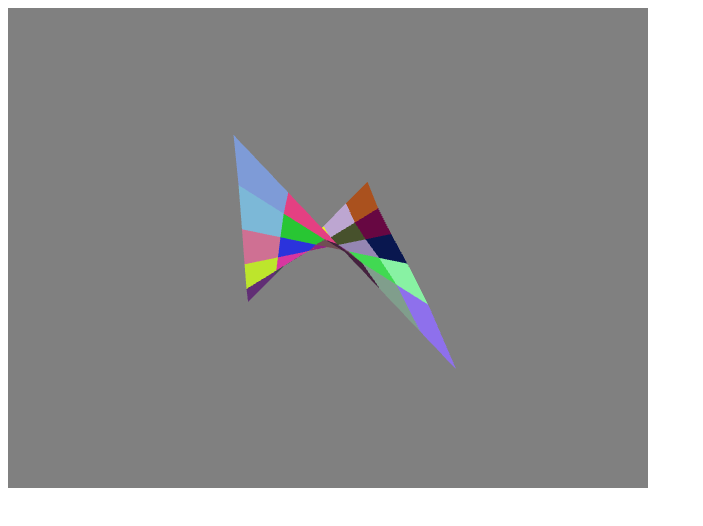
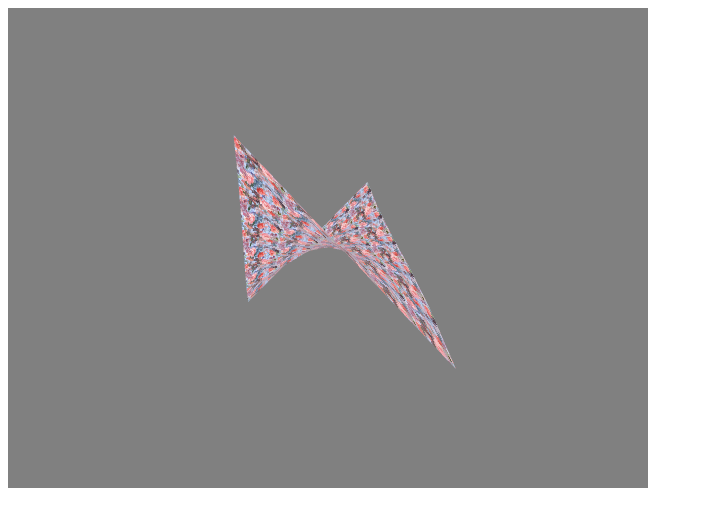
Before and after one commit to tanya-marych/WebGL-Cayley-surface, a plain HTML site: page index.html in a window 1280 px wide. Shown: the whole page, without its empty margins (0-703 px from the left). Drawn offline with Linux system fonts and the light colour scheme.

Commit message:
Cayley surface with texture

```diff
--- /dev/null
+++ b/lab2.js
@@ -0,0 +1,530 @@
+const background = 'background2.jpg';
+
+var rotation = 0.0;
+
+let indices = [];
+let vertexCount = 0;
+
+var step = 0.4;
+var diapazon = 1;
+
+main();
+
+//
+// Start here
+//
+function main() {
+  const canvas = document.querySelector('#glcanvas');
+  const gl = canvas.getContext('webgl') || canvas.getContext('experimental-webgl');
+
+  // If we don't have a GL context, give up now
+
+  if (!gl) {
+    alert('Unable to initialize WebGL. Your browser or machine may not support it.');
+    return;
+  }
+
+  // Vertex shader program
+
+  const vsSource = `
+    attribute vec4 aVertexPosition;
+    attribute vec2 aTextureCoord;
+
+    uniform mat4 uModelViewMatrix;
+    uniform mat4 uProjectionMatrix;
+
+    varying highp vec2 vTextureCoord;
+
+    void main(void) {
+      gl_Position = uProjectionMatrix * uModelViewMatrix * aVertexPosition;
+
+      // передаём текстурные координаты во фрагментный шейдер
+      vTextureCoord = aTextureCoord;
+    }
+  `;
+
+  // Fragment shader program
+
+  const fsSource = `
+    precision mediump float;
+
+    varying highp vec2 vTextureCoord;
+
+    uniform sampler2D uSampler;
+
+    void main(void) {
+      gl_FragColor = texture2D(uSampler, vTextureCoord);
+    }
+  `;
+
+  // Initialize a shader program; this is where all the lighting
+  // for the vertices and so forth is established.
+  const shaderProgram = initShaderProgram(gl, vsSource, fsSource);
+
+  // Collect all the info needed to use the shader program.
+  // Look up which attributes our shader program is using
+  // for aVertexPosition, aVevrtexColor and also
+  // look up uniform locations.
+  const programInfo = {
+    program: shaderProgram,
+    attribLocations: {
+      vertexPosition: gl.getAttribLocation(shaderProgram, 'aVertexPosition'),
+      textureCoord: gl.getAttribLocation(shaderProgram, 'aTextureCoord'),
+    },
+    uniformLocations: {
+      projectionMatrix: gl.getUniformLocation(shaderProgram, 'uProjectionMatrix'),
+      modelViewMatrix: gl.getUniformLocation(shaderProgram, 'uModelViewMatrix'),
+      uSampler: gl.getUniformLocation(shaderProgram, 'uSampler'),
+    },
+  };
+
+  // Here's where we call the routine that builds all the
+  // objects we'll be drawing.
+  const buffers = initBuffers(gl);
+
+  const texture = loadTexture(gl, background);
+
+  var then = 0;
+
+  // Draw the scene repeatedly
+  function render(now) {
+    now *= 0.001;  // convert to seconds
+    const deltaTime = now - then;
+    then = now;
+
+    drawScene(gl, programInfo, buffers, texture, deltaTime, vertexCount);
+
+    requestAnimationFrame(render);
+  }
+  requestAnimationFrame(render);
+}
+
+//
+// initBuffers
+//
+function getPoints () {
+    var positions = [];
+    var getZ = (x,y) => x*y - Math.pow(x,3)/6;
+
+    var pushPoint = val => val.map(i => positions.push(i));
+
+    for (let x = -diapazon; x < diapazon; x += step) {
+        for (let y = -diapazon; y < diapazon; y += step) {
+            let x0 = x;
+            let y0 = y;
+            let z0 = getZ(x0, y0);
+
+            //left top point
+            let xL = x0;
+            let yL = y0 + step;
+            let zL = getZ(xL, yL);
+
+            let x1 = x + step;
+            let y1 = y + step;
+            let z1 = getZ(x1, y1);
+
+            //right bottom point
+            let xR = x0 + step;
+            let yR = y0;
+            let zR = getZ(xR, yR);
+
+            const z = x*y - Math.pow(x,3)/6;
+
+            pushPoint([x0, z0, y0]);
+            pushPoint([xL, zL, yL]);
+            pushPoint([x1, z1, y1]);
+            pushPoint([xR, zR, yR]);
+
+        }
+    }
+
+    return positions;
+}
+
+function getIndices(positions) {
+    var pushInd = val => val.map(i => indices.push(i));
+
+    let i = 0;
+
+    while (i < positions.length) {
+        pushInd([i, i+2, i+1]);
+        pushInd([i, i+3, i+2]);
+        i = i + 4;
+    }
+
+    return indices;
+}
+
+function getFaces(positions) {
+    let faces =[];
+    let facesCount = positions.length / 2;
+
+    for (let index = 0; index < facesCount; index++) {
+        faces.push([Math.random(), Math.random(), Math.random(), 1.0]);
+    }
+
+    return faces;
+}
+
+function getTextureCoordinates(faces) {
+  let coordinates = [];
+  let texture = [
+    0.0,  0.0,
+    1.0,  0.0,
+    1.0,  1.0,
+    0.0,  1.0,
+  ];
+
+  for (var j = 0; j < faces.length; j++) {
+    coordinates.push(...texture);
+}
+
+return coordinates;
+}
+
+function initBuffers(gl) {
+
+  // Create a buffer for the cube's vertex positions.
+
+  const positionBuffer = gl.createBuffer();
+
+  // Select the positionBuffer as the one to apply buffer
+  // operations to from here out.
+
+  gl.bindBuffer(gl.ARRAY_BUFFER, positionBuffer);
+
+  // Now create an array of positions for the surface
+  const positions = getPoints();
+  console.log('positions', positions)
+
+  // Now pass the list of positions into WebGL to build the
+  // shape. We do this by creating a Float32Array from the
+  // JavaScript array, then use it to fill the current buffer.
+
+  gl.bufferData(gl.ARRAY_BUFFER, new Float32Array(positions), gl.STATIC_DRAW);
+
+  // Now set up the colors for the faces. We'll use solid colors
+  // for each face.
+
+  const faces = getFaces(positions);
+  console.log('faces', faces);
+  vertexCount = faces.length;
+
+  // Convert the array of colors into a table for all the vertices.
+
+  const textureCoordinates = getTextureCoordinates(faces);
+  console.log('textureCoordinates', textureCoordinates)
+
+  const textureBuffer = gl.createBuffer();
+  gl.bindBuffer(gl.ARRAY_BUFFER, textureBuffer);
+  gl.bufferData(gl.ARRAY_BUFFER, new Float32Array(textureCoordinates), gl.STATIC_DRAW);
+
+  // Build the element array buffer; this specifies the indices
+  // into the vertex arrays for each face's vertices.
+
+  const indexBuffer = gl.createBuffer();
+  gl.bindBuffer(gl.ELEMENT_ARRAY_BUFFER, indexBuffer);
+
+  // This array defines each face as two triangles, using the
+  // indices into the vertex array to specify each triangle's
+  // position.
+
+  const indices = getIndices(positions);
+  console.log('indices', indices)
+
+  // Now send the element array to GL
+
+  gl.bufferData(gl.ELEMENT_ARRAY_BUFFER,
+      new Uint16Array(indices), gl.STATIC_DRAW);
+
+  return {
+    position: positionBuffer,
+    textures: textureBuffer,
+    indices: indexBuffer,
+  };
+}
+
+//
+// Initialize a texture and load an image.
+// When the image finished loading copy it into the texture.
+//
+function loadTexture(gl, url) {
+  const texture = gl.createTexture();
+  gl.bindTexture(gl.TEXTURE_2D, texture);
+
+  // Because images have to be download over the internet
+  // they might take a moment until they are ready.
+  // Until then put a single pixel in the texture so we can
+  // use it immediately. When the image has finished downloading
+  // we'll update the texture with the contents of the image.
+  const level = 0;
+  const internalFormat = gl.RGBA;
+  const width = 1;
+  const height = 1;
+  const border = 0;
+  const srcFormat = gl.RGBA;
+  const srcType = gl.UNSIGNED_BYTE;
+  const pixel = new Uint8Array([0, 0, 255, 255]);  // opaque blue
+  gl.texImage2D(gl.TEXTURE_2D, level, internalFormat,
+                width, height, border, srcFormat, srcType,
+                pixel);
+
+  const image = new Image();
+  image.onload = function() {
+    gl.bindTexture(gl.TEXTURE_2D, texture);
+    gl.texImage2D(gl.TEXTURE_2D, level, internalFormat,
+                  srcFormat, srcType, image);
+
+    // WebGL1 has different requirements for power of 2 images
+    // vs non power of 2 images so check if the image is a
+    // power of 2 in both dimensions.
+    if (isPowerOf2(image.width) && isPowerOf2(image.height)) {
+       // Yes, it's a power of 2. Generate mips.
+       gl.generateMipmap(gl.TEXTURE_2D);
+    } else {
+       // No, it's not a power of 2. Turn of mips and set
+       // wrapping to clamp to edge
+       gl.texParameteri(gl.TEXTURE_2D, gl.TEXTURE_WRAP_S, gl.CLAMP_TO_EDGE);
+       gl.texParameteri(gl.TEXTURE_2D, gl.TEXTURE_WRAP_T, gl.CLAMP_TO_EDGE);
+       gl.texParameteri(gl.TEXTURE_2D, gl.TEXTURE_MIN_FILTER, gl.LINEAR);
+    }
+  };
+  // image.crossOrigin = "Anonymous";
+
+  image.crossOrigin = "";
+  image.src = url;
+
+  return texture;
+}
+
+function isPowerOf2(value) {
+  return (value & (value - 1)) == 0;
+}
+
+//
+// Draw the scene.
+//
+function drawScene(gl, programInfo, buffers, texture, deltaTime, vertexCount) {
+  gl.clearColor(0.5, 0.5, 0.5, 1.0);  // Clear to black, fully opaque
+  gl.clearDepth(1.0);                 // Clear everything
+  gl.enable(gl.DEPTH_TEST);           // Enable depth testing
+  gl.depthFunc(gl.LEQUAL);            // Near things obscure far things
+
+  // Clear the canvas before we start drawing on it.
+
+  gl.clear(gl.COLOR_BUFFER_BIT | gl.DEPTH_BUFFER_BIT);
+
+  // Create a perspective matrix, a special matrix that is
+  // used to simulate the distortion of perspective in a camera.
+  // Our field of view is 45 degrees, with a width/height
+  // ratio that matches the display size of the canvas
+  // and we only want to see objects between 0.1 units
+  // and 100 units away from the camera.
+
+  const fieldOfView = 90 * Math.PI / 180;   // in radians
+  const aspect = gl.canvas.clientWidth / gl.canvas.clientHeight;
+  const zNear = 0.1;
+  const zFar = 10.0;
+  const projectionMatrix = mat4.create();
+
+//   note: glmatrix.js always has the first argument
+//   as the destination to receive the result.
+  mat4.perspective(projectionMatrix,
+    fieldOfView,
+    aspect,
+    zNear,
+    zFar);
+
+  // Set the drawing position to the "identity" point, which is
+  // the center of the scene.
+  const modelViewMatrix = mat4.create();
+
+  // Now move the drawing position a bit to where we want to
+  // start drawing the square.
+
+  mat4.translate(modelViewMatrix,     // destination matrix
+    modelViewMatrix,     // matrix to translate
+    [0.0, 0.0, -3.0]);  // amount to translate
+  mat4.rotate(modelViewMatrix,  // destination matrix
+    modelViewMatrix,  // matrix to rotate
+    rotation,// amount to rotate in radians
+    [0, 3, 0]);       // axis to rotate around (y)
+
+  // Tell WebGL how to pull out the positions from the position
+  // buffer into the vertexPosition attribute
+  {
+    const numComponents = 3;
+    const type = gl.FLOAT;
+    const normalize = false;
+    const stride = 0;
+    const offset = 0;
+    gl.bindBuffer(gl.ARRAY_BUFFER, buffers.position);
+    gl.vertexAttribPointer(
+        programInfo.attribLocations.vertexPosition,
+        numComponents,
+        type,
+        normalize,
+        stride,
+        offset);
+    gl.enableVertexAttribArray(
+        programInfo.attribLocations.vertexPosition);
+  }
+
+  // Tell WebGL how to pull out the colors from the color buffer
+  // into the vertexColor attribute.
+  {
+    const numComponents = 2;
+    const type = gl.FLOAT;
+    const normalize = false;
+    const stride = 0;
+    const offset = 0;
+    gl.bindBuffer(gl.ARRAY_BUFFER, buffers.textures);
+    gl.vertexAttribPointer(
+        programInfo.attribLocations.textureCoord,
+        numComponents,
+        type,
+        normalize,
+        stride,
+        offset);
+    gl.enableVertexAttribArray(
+        programInfo.attribLocations.textureCoord);
+  }
+
+  // Tell WebGL which indices to use to index the vertices
+  gl.bindBuffer(gl.ELEMENT_ARRAY_BUFFER, buffers.indices);
+
+  // Tell WebGL to use our program when drawing
+
+  gl.useProgram(programInfo.program);
+
+  // Set the shader uniforms
+
+  gl.uniformMatrix4fv(
+      programInfo.uniformLocations.projectionMatrix,
+      false,
+      projectionMatrix);
+  gl.uniformMatrix4fv(
+      programInfo.uniformLocations.modelViewMatrix,
+      false,
+      modelViewMatrix);
+
+   // Specify the texture to map onto the faces.
+
+  // Tell WebGL we want to affect texture unit 0
+  gl.activeTexture(gl.TEXTURE0);
+
+  // Bind the texture to texture unit 0
+  gl.bindTexture(gl.TEXTURE_2D, texture);
+
+  // Tell the shader we bound the texture to texture unit 0
+  gl.uniform1i(programInfo.uniformLocations.uSampler, 0);
+
+
+  {
+    const type = gl.UNSIGNED_SHORT;
+    const offset = 0;
+    gl.drawElements(gl.TRIANGLES, vertexCount, type, offset);
+  }
+
+  // Update the rotation for the next draw
+
+  rotation += deltaTime;
+}
+
+//
+// Initialize a shader program, so WebGL knows how to draw our data
+//
+function initShaderProgram(gl, vsSource, fsSource) {
+  const vertexShader = loadShader(gl, gl.VERTEX_SHADER, vsSource);
+  const fragmentShader = loadShader(gl, gl.FRAGMENT_SHADER, fsSource);
+
+  // Create the shader program
+
+  const shaderProgram = gl.createProgram();
+  gl.attachShader(shaderProgram, vertexShader);
+  gl.attachShader(shaderProgram, fragmentShader);
+  gl.linkProgram(shaderProgram);
+
+  // If creating the shader program failed, alert
+
+  if (!gl.getProgramParameter(shaderProgram, gl.LINK_STATUS)) {
+    alert('Unable to initialize the shader program: ' + gl.getProgramInfoLog(shaderProgram));
+    return null;
+  }
+
+  return shaderProgram;
+}
+
+//
+// creates a shader of the given type, uploads the source and
+// compiles it.
+//
+function loadShader(gl, type, source) {
+  const shader = gl.createShader(type);
+
+  // Send the source to the shader object
+
+  gl.shaderSource(shader, source);
+
+  // Compile the shader program
+
+  gl.compileShader(shader);
+
+  if (!gl.getShaderParameter(shader, gl.COMPILE_STATUS)) {
+    alert('An error occurred compiling the shaders: ' + gl.getShaderInfoLog(shader));
+    gl.deleteShader(shader);
+    return null;
+  }
+
+  return shader;
+}
+
+function loadTexture(gl, url) {
+  const texture = gl.createTexture();
+  gl.bindTexture(gl.TEXTURE_2D, texture);
+
+  // Because images have to be download over the internet
+  // they might take a moment until they are ready.
+  // Until then put a single pixel in the texture so we can
+  // use it immediately. When the image has finished downloading
+  // we'll update the texture with the contents of the image.
+  const level = 0;
+  const internalFormat = gl.RGBA;
+  const width = 1;
+  const height = 1;
+  const border = 0;
+  const srcFormat = gl.RGBA;
+  const srcType = gl.UNSIGNED_BYTE;
+  const pixel = new Uint8Array([0, 0, 255, 255]);  // opaque blue
+  gl.texImage2D(gl.TEXTURE_2D, level, internalFormat,
+                width, height, border, srcFormat, srcType,
+                pixel);
+
+  const image = new Image();
+  image.onload = function() {
+    gl.bindTexture(gl.TEXTURE_2D, texture);
+    gl.texImage2D(gl.TEXTURE_2D, level, internalFormat,
+                  srcFormat, srcType, image);
+
+    // WebGL1 has different requirements for power of 2 images
+    // vs non power of 2 images so check if the image is a
+    // power of 2 in both dimensions.
+    if (isPowerOf2(image.width) && isPowerOf2(image.height)) {
+       // Yes, it's a power of 2. Generate mips.
+       gl.generateMipmap(gl.TEXTURE_2D);
+    } else {
+       // No, it's not a power of 2. Turn of mips and set
+       // wrapping to clamp to edge
+       gl.texParameteri(gl.TEXTURE_2D, gl.TEXTURE_WRAP_S, gl.CLAMP_TO_EDGE);
+       gl.texParameteri(gl.TEXTURE_2D, gl.TEXTURE_WRAP_T, gl.CLAMP_TO_EDGE);
+       gl.texParameteri(gl.TEXTURE_2D, gl.TEXTURE_MIN_FILTER, gl.LINEAR);
+    }
+  };
+  image.src = url;
+
+  return texture;
+}
+
+function isPowerOf2(value) {
+  return (value & (value - 1)) == 0;
+}
```
Also changed, not shown: index.html (+1 -1 lines), background.jpg (added), background1.jpg (added), background2.jpg (added), lab1.js (renamed from index.js).
